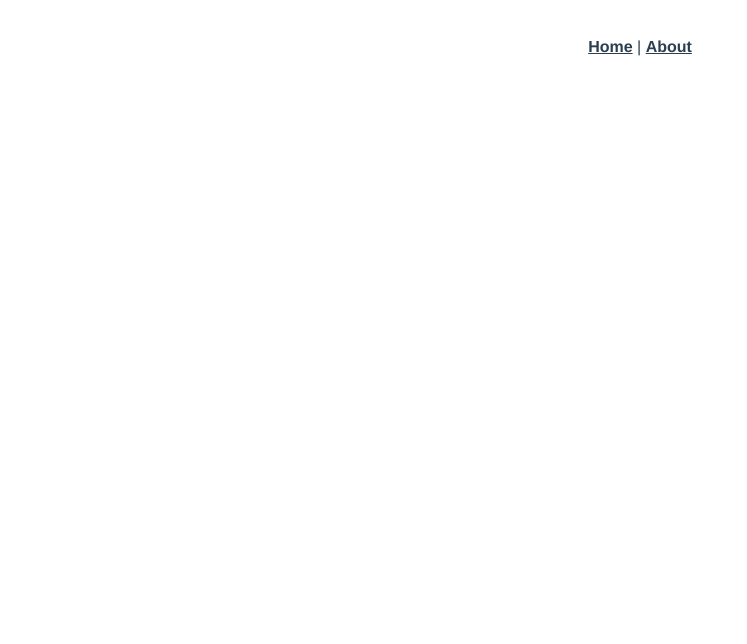
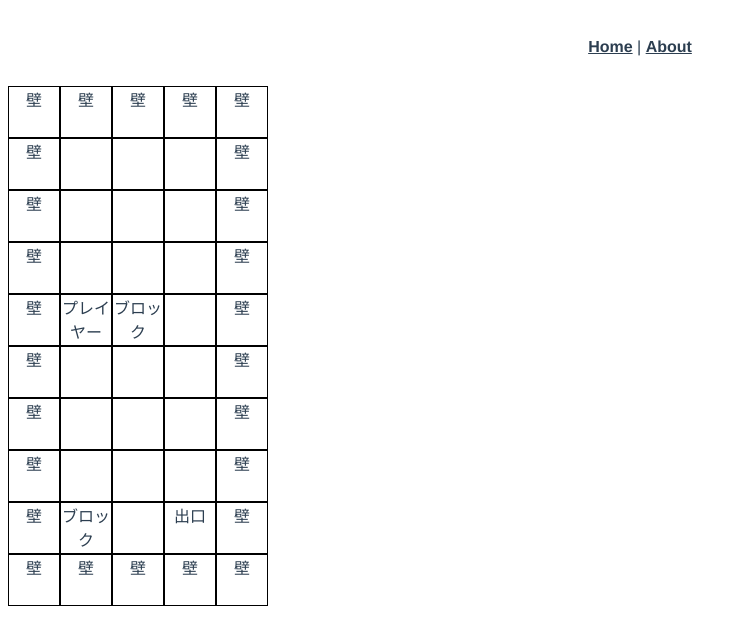
Before and after one commit to gununu1028/-japanskills2023-vue, a Vue app: page /field in a window 1280 px wide. Before the commit this address had no page. Shown: the top 644 px of the page, without its empty margins (0-747 px from the left). Built offline with nearby package versions, Linux system fonts and the light colour scheme.

Commit message:
オブジェクト配置・フィールド移動

```diff
--- a/src/router/index.js
+++ b/src/router/index.js
@@ -1,6 +1,7 @@
 import { createRouter, createWebHistory } from 'vue-router'
 import HomeView from '../views/HomeView.vue'
 import LoginView from '../views/LoginView.vue'
+import FieldView from '../views/FieldView.vue'
 
 const routes = [
   {
@@ -18,8 +19,13 @@ const routes = [
   },
   {
     path: '/login',
-    name: 'Login',
+    name: 'login',
     component: LoginView
+  },
+  {
+    path: '/field',
+    name: 'field',
+    component: FieldView
   },
 ]
 
--- /dev/null
+++ b/src/views/FieldView.vue
@@ -0,0 +1,131 @@
+<template>
+    <div>
+        <div v-for="(row, rowIndex) in field" :key="rowIndex" class="row">
+            <span v-for="(item, colIndex) in row" :key="colIndex" class="object">
+                {{ getObjectSymbol(item) }}
+            </span>
+        </div>
+    </div>
+</template>
+
+<style>
+.row {
+    display: flex;
+}
+
+.object {
+    display: inline-block;
+    width: 50px;
+    height: 50px;
+    border: 1px solid black;
+    text-align: center;
+}
+</style>
+
+<script>
+export default {
+    data() {
+        return {
+            field: [],
+        };
+    },
+    mounted() {
+        this.loadField();
+        window.addEventListener('keydown', this.handleKeyDown);
+    },
+    methods: {
+        async loadField() {
+            try {
+                // const response = await fetch('http://localhost:8085/api/fields', {
+                //     method: 'GET',
+                //     headers: {
+                //         Authorization: 'Bearer {TOKEN}',
+                //         'Content-Type': 'application/json',
+                //         Accept: 'application/json',
+                //     },
+                // });
+                // const data = await response.json();
+                // this.field = data.objects;
+                this.field = [
+                    [1, 1, 1, 1, 1],
+                    [1, 0, 0, 0, 1],
+                    [1, 0, 0, 0, 1],
+                    [1, 0, 0, 0, 1],
+                    [1, 2, 3, 0, 1],
+                    [1, 0, 0, 0, 1],
+                    [1, 0, 0, 0, 1],
+                    [1, 0, 0, 0, 1],
+                    [1, 3, 0, 4, 1],
+                    [1, 1, 1, 1, 1],
+                ];
+            } catch (error) {
+                console.error('Error fetching field data:', error);
+            }
+        },
+        getObjectSymbol(item) {
+            switch (item) {
+                case 0: return ' ';
+                case 1: return '壁';
+                case 2: return 'プレイヤー';
+                case 3: return 'ブロック';
+                case 4: return '出口';
+                default: return '?';
+            }
+        },
+        handleKeyDown(event) {
+            switch (event.key) {
+                case 'ArrowUp':
+                    // 上に移動
+                    this.movePlayer(0, -1);
+                    break;
+                case 'ArrowRight':
+                    // 右に移動
+                    this.movePlayer(1, 0);
+                    break;
+                case 'ArrowDown':
+                    // 下に移動
+                    this.movePlayer(0, 1);
+                    break;
+                case 'ArrowLeft':
+                    // 左に移動
+                    this.movePlayer(-1, 0);
+                    break;
+            }
+        },
+        movePlayer(dx, dy) {
+            // プレイヤーの現在位置を見つける
+            let playerPos = this.findPlayer();
+            if (!playerPos) return;
+
+            let newPosX = playerPos.x + dx;
+            let newPosY = playerPos.y + dy;
+
+            // 新しい位置がフィールド内で、壁や障害物でないことを確認
+            if (this.isMovable(newPosX, newPosY)) {
+                // プレイヤーを新しい位置に移動
+                this.field[playerPos.y][playerPos.x] = 0;
+                this.field[newPosY][newPosX] = 2;
+            }
+        },
+        isMovable(x, y) {
+            return (
+                y >= 0 &&
+                y < this.field.length &&
+                x >= 0 &&
+                x < this.field[y].length &&
+                this.field[y][x] !== 1 // 壁などのチェック
+            );
+        },
+        findPlayer() {
+            for (let y = 0; y < this.field.length; y++) {
+                for (let x = 0; x < this.field[y].length; x++) {
+                    if (this.field[y][x] === 2) {
+                        return { x, y };
+                    }
+                }
+            }
+            return null;
+        },
+    },
+};
+</script>
```
